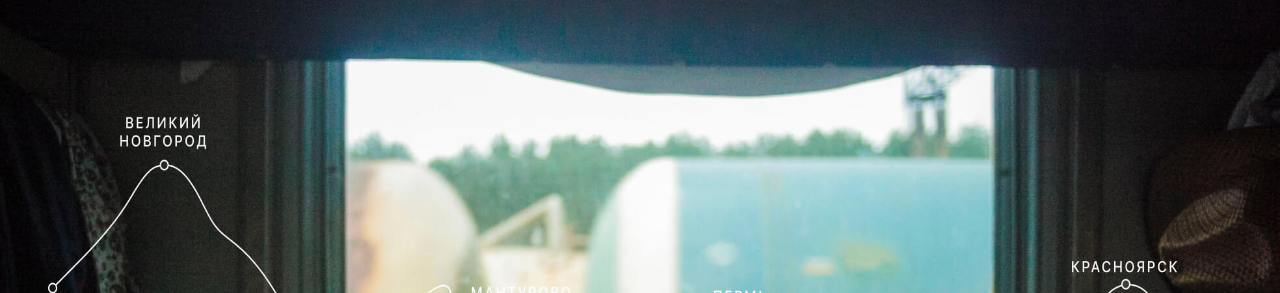
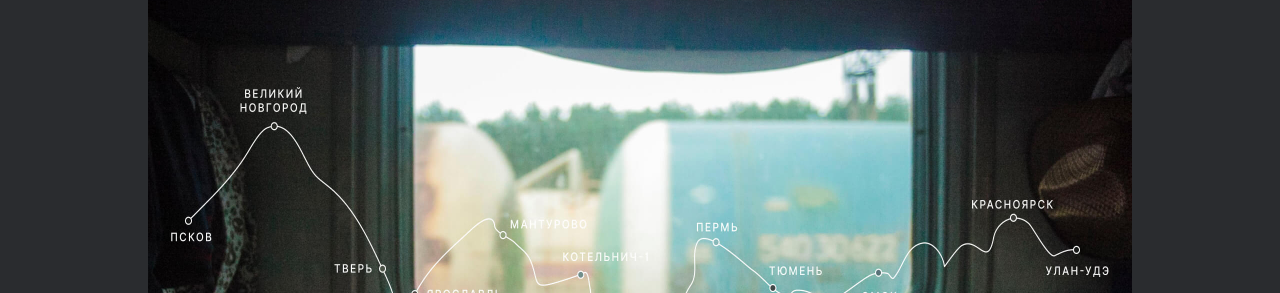
Before and after one commit to xiong2mao1/russian-travel, a plain HTML site: page index.html in a window 1280 px wide. Shown: the part 507-800 px from the top of the page. Drawn offline with Linux system fonts and the light colour scheme; a web font is replaced by a local one.

Commit message:
add: readme

```diff
--- a/blocks/lead/lead.css
+++ b/blocks/lead/lead.css
@@ -1,4 +1,4 @@
-lead {
+.lead {
   margin: 0 auto;
   max-width: 984px;
 }
```
Also changed, not shown: 1 other file.
